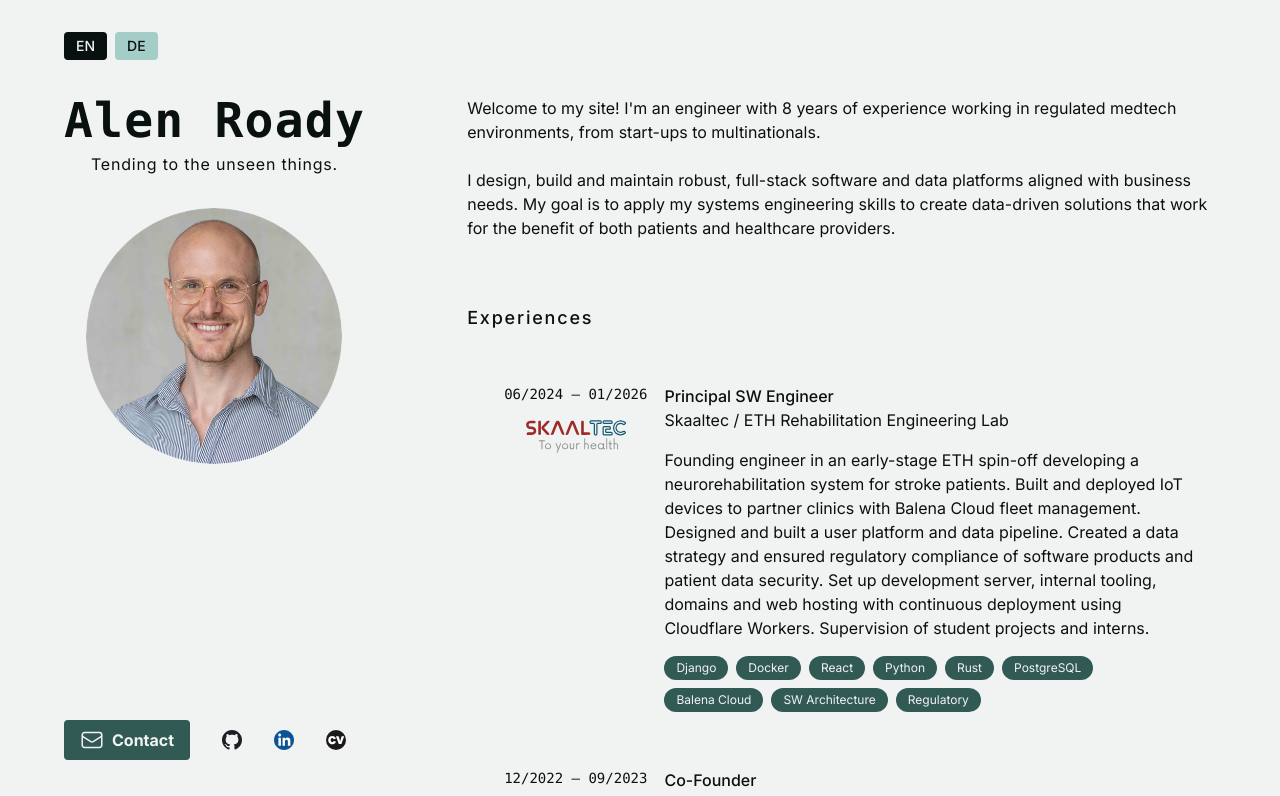
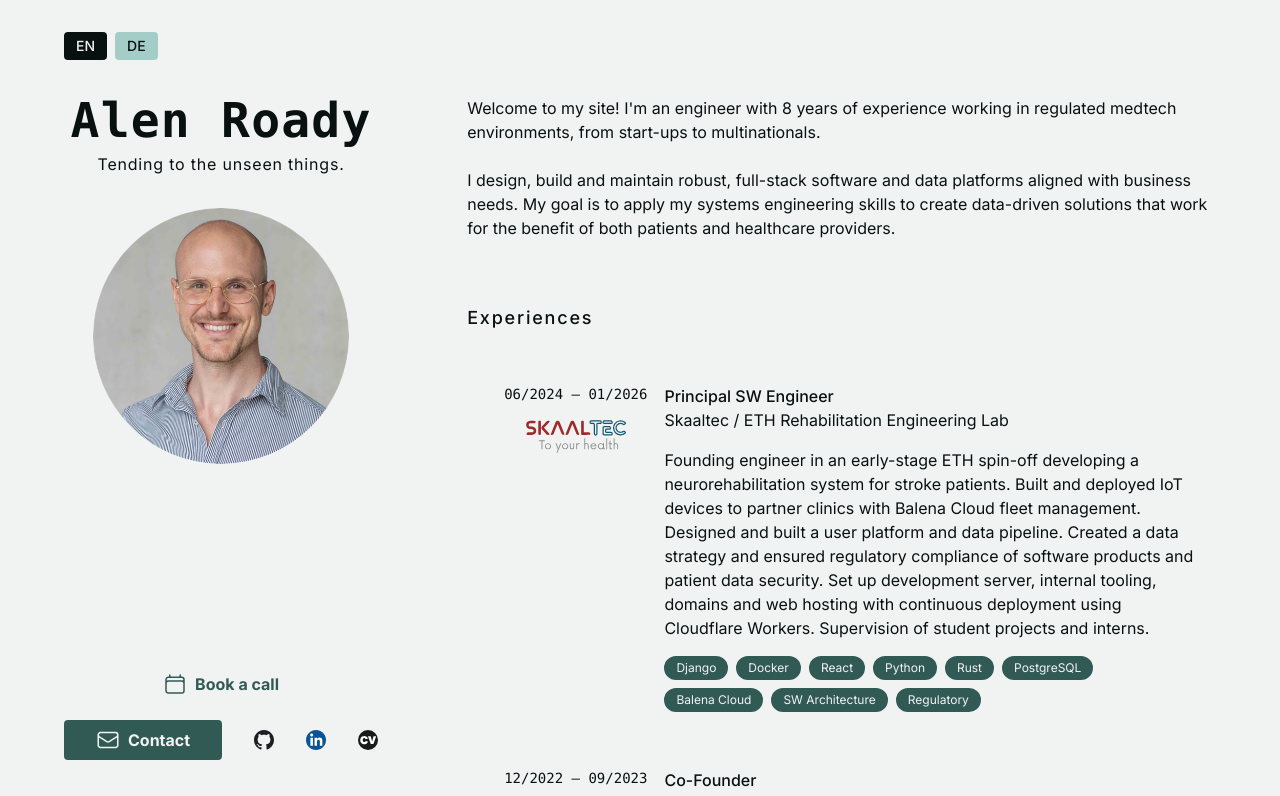
Before and after one commit to qosmonaut/qosmo, a Next.js app: page / in a window 1280 px wide. Shown: the top 796 px of the page. Built offline with nearby package versions, Linux system fonts and the light colour scheme.

Commit message:
feat: Add "Book a call" button to social component

```diff
--- a/components/socials.jsx
+++ b/components/socials.jsx
@@ -3,8 +3,15 @@ import Image from 'next/image';
 
 const Socials = (props) => {
     return (
+        <div className='flex flex-col items-center justify-center gap-4'>
+            <a href={props.data.booking.link} target="_blank" className='bg-primary-50 hover:bg-primary-100 text-primary-300 flex w-full flex-row items-center justify-center rounded px-4 py-2 font-bold transition-all duration-300 hover:shadow-lg'>
+                <svg xmlns="http://www.w3.org/2000/svg" fill="none" viewBox="0 0 24 24" strokeWidth="1.5" stroke="currentColor" className="h-6 w-6">
+                    <path strokeLinecap="round" strokeLinejoin="round" d="M6.75 3v2.25M17.25 3v2.25M3 18.75V7.5a2.25 2.25 0 0 1 2.25-2.25h13.5A2.25 2.25 0 0 1 21 7.5v11.25m-18 0A2.25 2.25 0 0 0 5.25 21h13.5A2.25 2.25 0 0 0 21 18.75m-18 0v-7.5A2.25 2.25 0 0 1 5.25 9h13.5A2.25 2.25 0 0 1 21 11.25v7.5" />
+                </svg>
+                <span className='pl-2'>{props.data.booking.text}</span>
+            </a>
             <div className='flex flex-row items-center justify-center gap-8 lg:justify-start'>
-            <a href={`mailto:${props.data.email}`} className='bg-primary-300 hover:bg-primary-200 text-primary-50 flex flex-row items-center justify-center rounded px-4 py-2 font-bold transition-all duration-300 hover:scale-105 hover:shadow-lg'>
+                <a href={`mailto:${props.data.email}`} className='bg-primary-300 hover:bg-primary-200 text-primary-50 flex flex-row items-center justify-center rounded px-8 py-2 font-bold transition-all duration-300 hover:shadow-lg'>
                     <svg xmlns="http://www.w3.org/2000/svg" fill="none" viewBox="0 0 24 24" strokeWidth="1.5" stroke="currentColor" className="h-6 w-6">
                         <path strokeLinecap="round" strokeLinejoin="round" d="M21.75 6.75v10.5a2.25 2.25 0 01-2.25 2.25h-15a2.25 2.25 0 01-2.25-2.25V6.75m19.5 0A2.25 2.25 0 0019.5 4.5h-15a2.25 2.25 0 00-2.25 2.25m19.5 0v.243a2.25 2.25 0 01-1.07 1.916l-7.5 4.615a2.25 2.25 0 01-2.36 0L3.32 8.91a2.25 2.25 0 01-1.07-1.916V6.75" />
                     </svg>
@@ -20,6 +27,7 @@ const Socials = (props) => {
                     <Image src="/logos/cv.svg" alt="Download CV" width={20} height={20} className='object-contain object-top' />
                 </a>
             </div>
+        </div>
     )
 }
 
--- a/public/translations/de.json
+++ b/public/translations/de.json
@@ -12,7 +12,11 @@
             "email": "alen@roady.ch",
             "cv": "/cv/roady-de.pdf",
             "linkedin": "https://www.linkedin.com/in/alenroady",
-            "github": "https://github.com/qosmonaut"
+            "github": "https://github.com/qosmonaut",
+            "booking": {
+                "text": "Gesprächstermin buchen",
+                "link": "https://calendar.app.google/VnZNC2TsecQaDodJ7"
+            }
         }
     },
     "navigation": {
--- a/public/translations/en.json
+++ b/public/translations/en.json
@@ -12,7 +12,11 @@
             "email": "alen@roady.ch",
             "cv": "/cv/roady-en.pdf",
             "linkedin": "https://www.linkedin.com/in/alenroady",
-            "github": "https://github.com/qosmonaut"
+            "github": "https://github.com/qosmonaut",
+            "booking": {
+                "text": "Book a call",
+                "link": "https://calendar.app.google/bD9kZMgDdDZrNJcW9"
+            }
         }
     },
     "navigation": {
```
Lines whose indentation alone changed are shown as unchanged.
